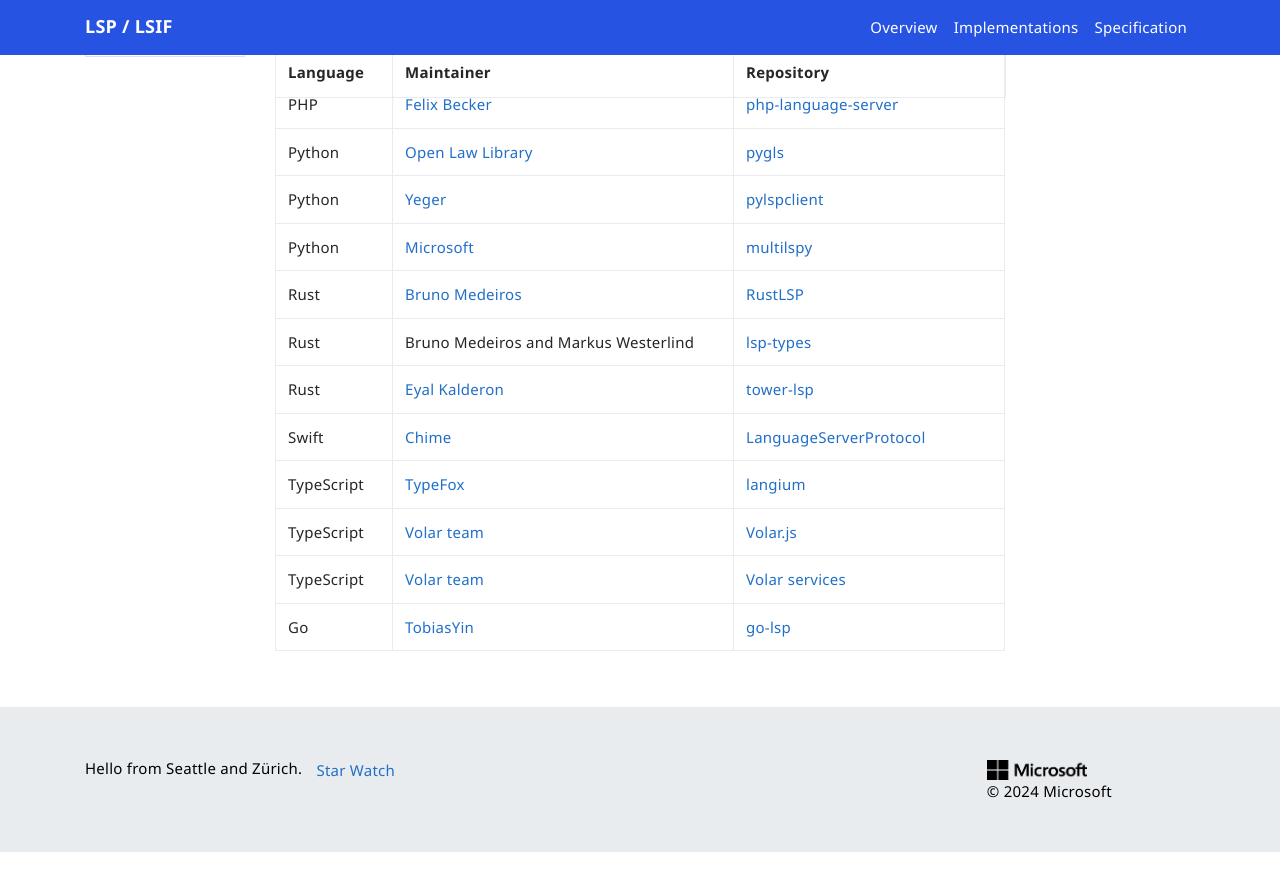
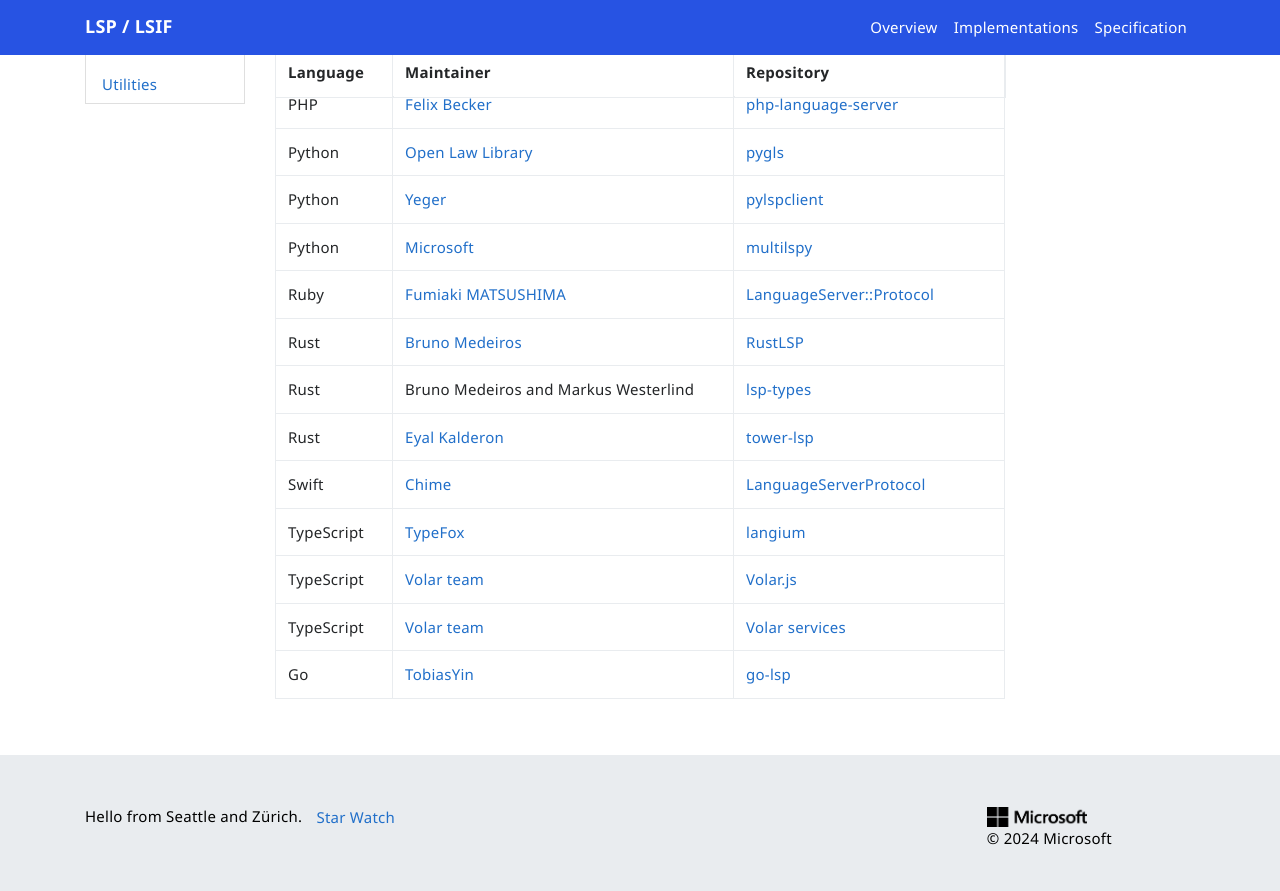
Before and after one commit to microsoft/language-server-protocol, a Jekyll site: the page built from _implementors/sdks.md, in a window 1280 px wide and 900 px high, scrolled down 828 px. Shown: the top 891 px of the window. Built offline with Jekyll 4.4.1, drawn with Linux system fonts in a browser that asks for light colours; nearby versions of some CDN libraries; comment, search, counter and statistics services are not loaded; before the commit the page ends 1680 px from its top, so only the background shows below that.

Commit message:
Add LanguageServer::Protocol in Ruby to SDKs (#1937)
The LanguageServer::Protocol gem is used by famous LSP implementations.
See https://rubygems.org/gems/language_server-protocol/reverse_dependencies

```diff
--- a/_implementors/sdks.md
+++ b/_implementors/sdks.md
@@ -27,6 +27,7 @@
 | Python | [Open Law Library](http://www.openlawlib.org/) | [pygls](https://github.com/openlawlibrary/pygls)|
 | Python | [Yeger](https://github.com/yeger00) | [pylspclient](https://github.com/yeger00/pylspclient)|
 | Python | [Microsoft](https://github.com/microsoft) | [multilspy](https://github.com/microsoft/monitors4codegen#4-multilspy)|
+| Ruby | [Fumiaki MATSUSHIMA](https://github.com/mtsmfm) | [LanguageServer::Protocol](https://github.com/mtsmfm/language_server-protocol-ruby) |
 | Rust | [Bruno Medeiros](https://github.com/bruno-medeiros) | [RustLSP](https://github.com/RustDT/RustLSP)|
 | Rust | Bruno Medeiros and Markus Westerlind | [lsp-types](https://github.com/gluon-lang/lsp-types)
 | Rust | [Eyal Kalderon](https://github.com/ebkalderon) | [tower-lsp](https://github.com/ebkalderon/tower-lsp)
```
